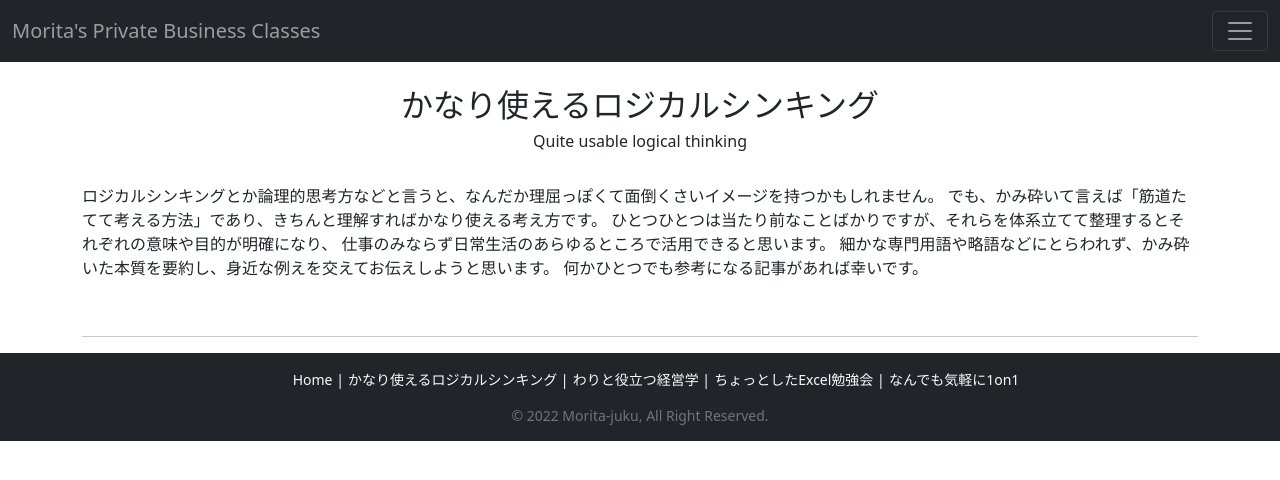
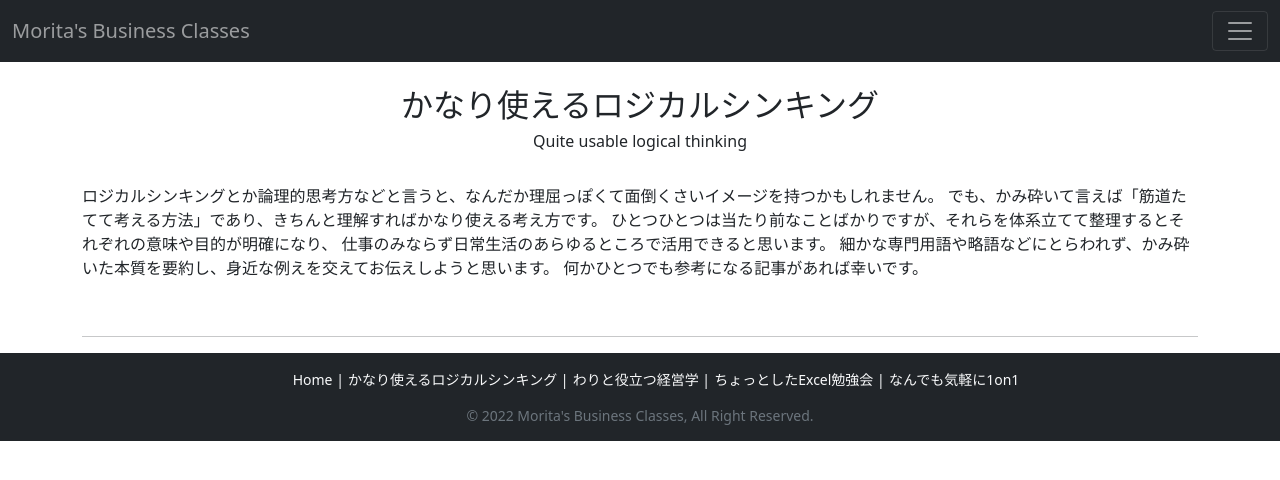
Before and after one commit to shigeyam/MBCblog, a Django app: page /blog/ in a window 1280 px wide. Shown: the top 480 px of the page. Run offline with Django 4.2, Linux system fonts and the light colour scheme; the visitor is signed in with stand-in values (Sample User, id 1); data that the repository does not hold is empty; parts of the project's set-up code (start-up, migrations or seed data) failed here and were passed over; some libraries are stand-ins or nearby versions.

Commit message:
Change title

```diff
--- a/templates/blog/base.html
+++ b/templates/blog/base.html
@@ -11,7 +11,7 @@
     <nav class="navbar navbar-dark bg-dark">
         <div class="container-fluid">
             <span class="navbar-text" style="font-size: 20px;">
-                Morita's Private Business Classes
+                Morita's Business Classes
             </span>
             <button class="navbar-toggler" type="button" data-bs-toggle="collapse" data-bs-target="#navbarTogglerDemo01" aria-controls="navbarTogglerDemo01" aria-expanded="false" aria-label="Toggle navigation">
                 <span class="navbar-toggler-icon"></span>
@@ -57,7 +57,7 @@
             <a href="/excel_class/" class="text-decoration-none text-light small"> ちょっとしたExcel勉強会 |</a>
             <a href="/commentpage/" class="text-decoration-none text-light small"> なんでも気軽に1on1</a>
         </ul>
-      <span class="text-muted small">&copy; 2022 Morita-juku, All Right Reserved.</span>
+      <span class="text-muted small">&copy; 2022 Morita's Business Classes, All Right Reserved.</span>
     </div>
  </footer>
 
--- a/templates/blog/frontpage.html
+++ b/templates/blog/frontpage.html
@@ -6,7 +6,7 @@
 <div class="post block">
     <br>
     <h2 style="text-align: center;">{{ user.get_username }}さん、ようこそ森田塾へ</h2>
-    <h6 style="text-align: center;">Wellcome to Morita's Private Business Classes.</h6>
+    <h6 style="text-align: center;">Wellcome to Morita's Business Classes.</h6>
     <br>
     <img src="https://res.cloudinary.com/hn1p0jbrv/image/upload/v1663005589/media/images/PSX_20170723_080118_xhpanq.jpg" alt="windmill-image" class="img-fluid">
     <br>
```
